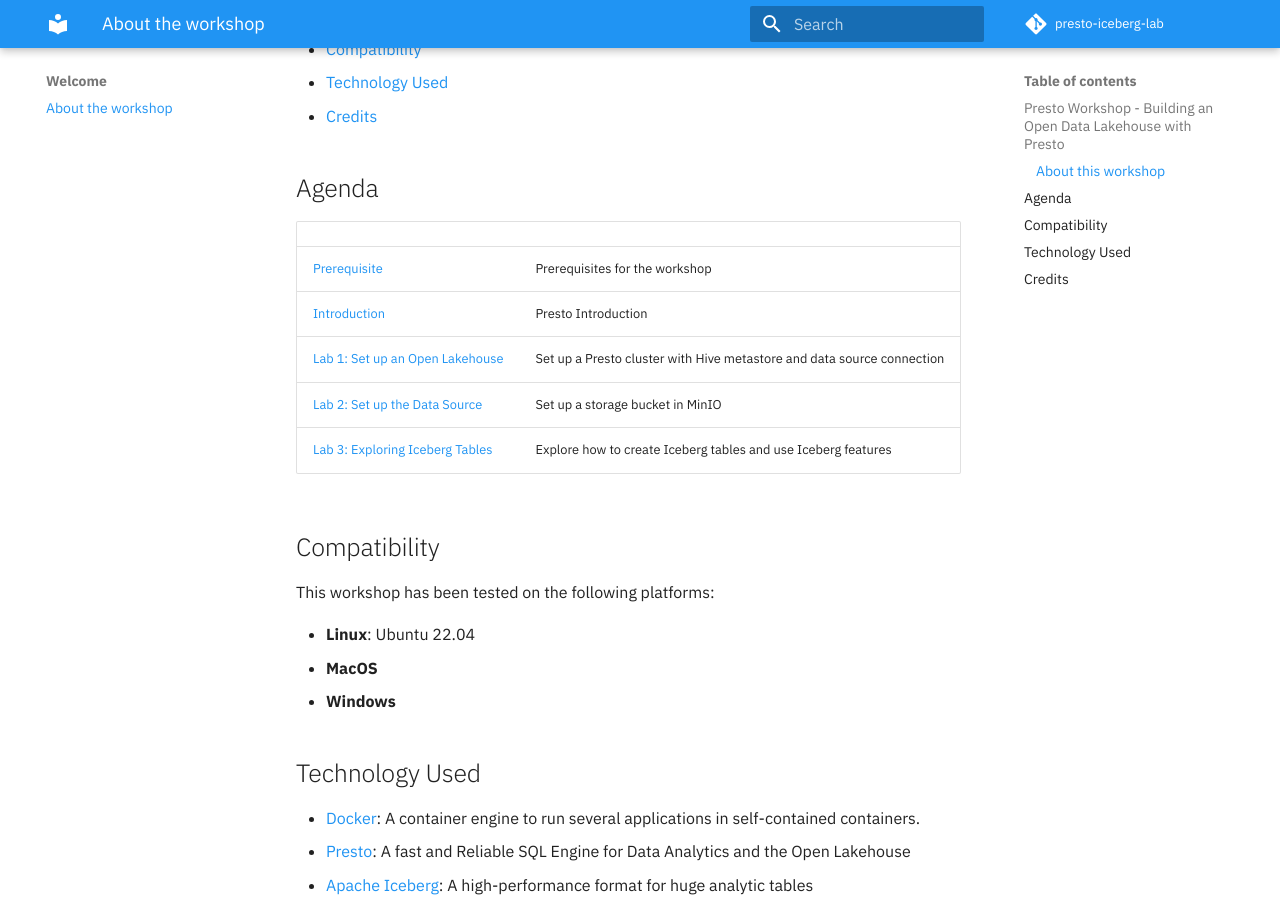
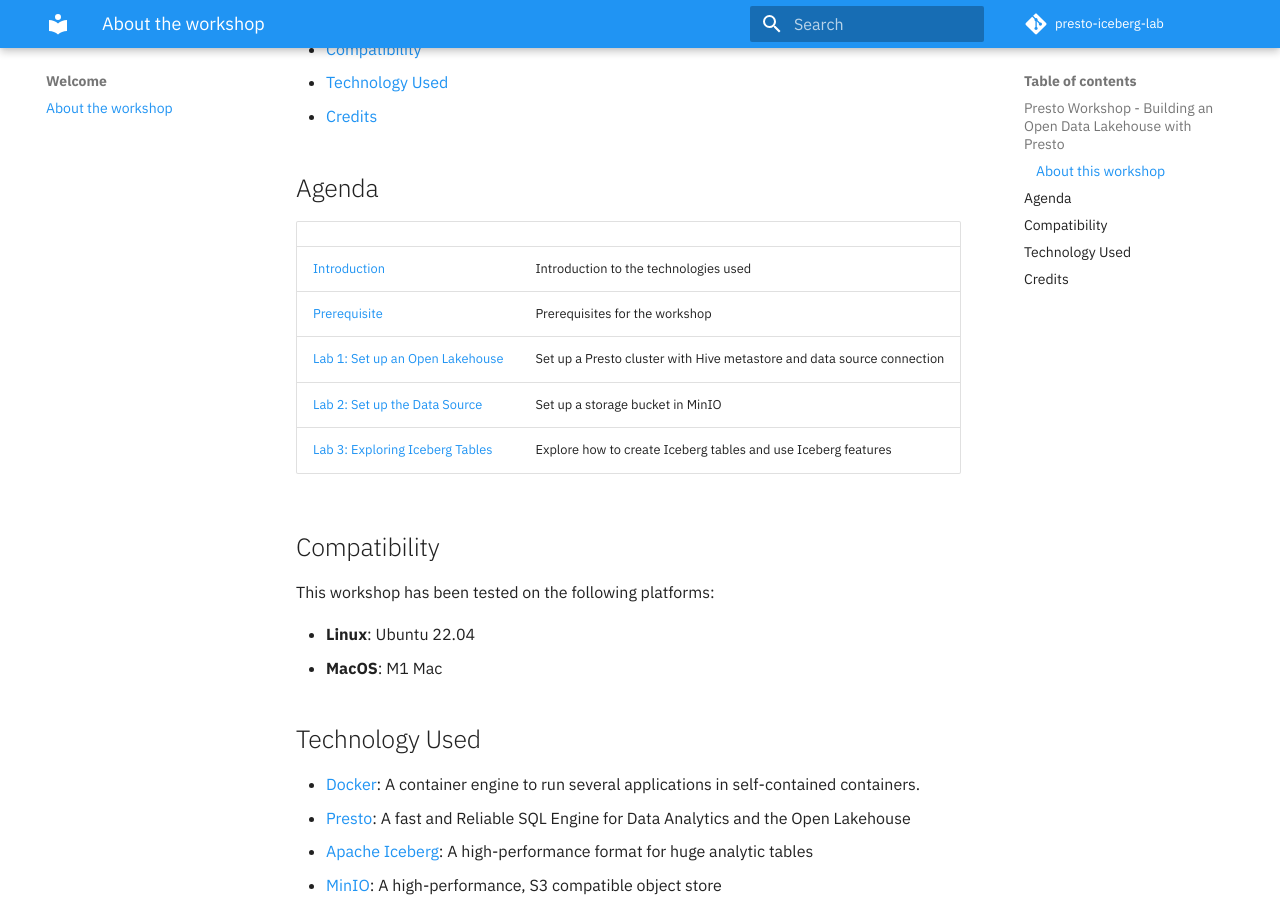
Before and after one commit to IBM/presto-iceberg-lab, an MkDocs documentation site: the page built from docs/README.md, in a window 1280 px wide and 900 px high, scrolled down 734 px. Built offline with MkDocs 1.6.1 and Material for MkDocs 9.7.7, drawn with Linux system fonts in a browser that asks for light colours; comment, search, counter and statistics services are not loaded.

Commit message:
Update order of pages

```diff
--- a/docs/README.md
+++ b/docs/README.md
@@ -23,8 +23,8 @@
 
 |  |  |
 | :--- | :--- |
+| [Introduction](introduction/README.md) | Introduction to the technologies used |
 | [Prerequisite](prerequisite/README.md) | Prerequisites for the workshop |
-| [Introduction](introduction/README.md) | Presto Introduction |
 | [Lab 1: Set up an Open Lakehouse](lab-1/README.md) | Set up a Presto cluster with Hive metastore and data source connection |
 | [Lab 2: Set up the Data Source](lab-2/README.md) | Set up a storage bucket in MinIO |
 | [Lab 3: Exploring Iceberg Tables](lab-3/README.md) | Explore how to create Iceberg tables and use Iceberg features |
@@ -34,8 +34,7 @@
 This workshop has been tested on the following platforms:
 
 * **Linux**: Ubuntu 22.04
-* **MacOS**
-* **Windows**
+* **MacOS**: M1 Mac
 
 ## Technology Used
 
--- a/mkdocs.yml
+++ b/mkdocs.yml
@@ -13,8 +13,8 @@
   - Welcome:
     - About the workshop: README.md
   - Workshop:
+    - Introduction: introduction/README.md
     - Prerequisite: prerequisite/README.md
-    - Introduction: introduction/README.md
     - Lab 1. Set up an Open Lakehouse: lab-1/README.md
     - Lab 2. Set up the Data Source: lab-2/README.md
     - Lab 3. Exploring Iceberg Tables: lab-3/README.md
```
